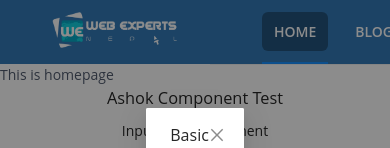
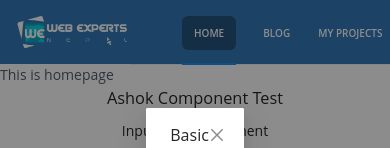
Before and after one commit to w3ngithub/wenhub, a Next.js app: page /components in a window 390 px wide. Shown: the top 148 px of the page. Built offline with nearby package versions, Linux system fonts and the light colour scheme.

Commit message:
fix nav bar responsiveness

```diff
--- a/app/components/elements/NavBar/index.js
+++ b/app/components/elements/NavBar/index.js
@@ -27,11 +27,9 @@ function NavBar({ navItems, backgroundColor, styles }) {
           width: '100%',
         }}
       >
-        <div className={style.logo}>
+        <div className={`${style.logo} nav-logo`}>
           <Link href="/">
-            <span>
-              <Image src={wenLogo} alt="WEN" width={130} height={40} />
-            </span>
+            <Image src={wenLogo} alt="WEN" width={130} height={40} />
           </Link>
         </div>
         <Menu
--- a/app/components/elements/NavBar/navbar.module.css
+++ b/app/components/elements/NavBar/navbar.module.css
@@ -1,11 +1,6 @@
 .logo {
-  width: 130px;
-  height: 64px;
   min-width: 130px;
-  min-height: 64px;
-  margin-top: 20px;
-  margin-right: 30px;
-  justify-items: center;
+  display: flex;
   cursor: pointer;
 }
 .nav_item {
--- a/app/styles/scss/base/_base.scss
+++ b/app/styles/scss/base/_base.scss
@@ -47,3 +47,7 @@ a {
 ul {
   list-style: none;
 }
+
+.ant-card-body{
+  overflow: auto;
+}
--- a/app/styles/scss/component/_index.scss
+++ b/app/styles/scss/component/_index.scss
@@ -0,0 +1 @@
+@import './navbar';
--- /dev/null
+++ b/app/styles/scss/component/_navbar.scss
@@ -0,0 +1,11 @@
+@include respond(phone) {
+  .ant-layout-header {
+    padding: 0;
+  }
+  .nav-logo {
+    padding-left: 15px;
+  }
+  .ant-menu-title-content {
+    font-size: 10px;
+  }
+}
--- a/pages/_app.js
+++ b/pages/_app.js
@@ -2,12 +2,18 @@ import HeaderLayout from 'layouts/Header'
 import 'antd/dist/antd.css'
 import 'styles/app.scss'
 import 'styles/css/components/button.css'
+import Head from 'next/head'
 
 function MyApp({ Component, pageProps }) {
   return (
-    <HeaderLayout>
-      <Component {...pageProps} />
-    </HeaderLayout>
+    <>
+      <Head>
+        <meta name="viewport" content="width=device-width,initial-scale=1.0" />
+      </Head>
+      <HeaderLayout>
+        <Component {...pageProps} />
+      </HeaderLayout>
+    </>
   )
 }
 
```
Also changed, not shown: 1 other file (tests, documents, lock files or other folders).
